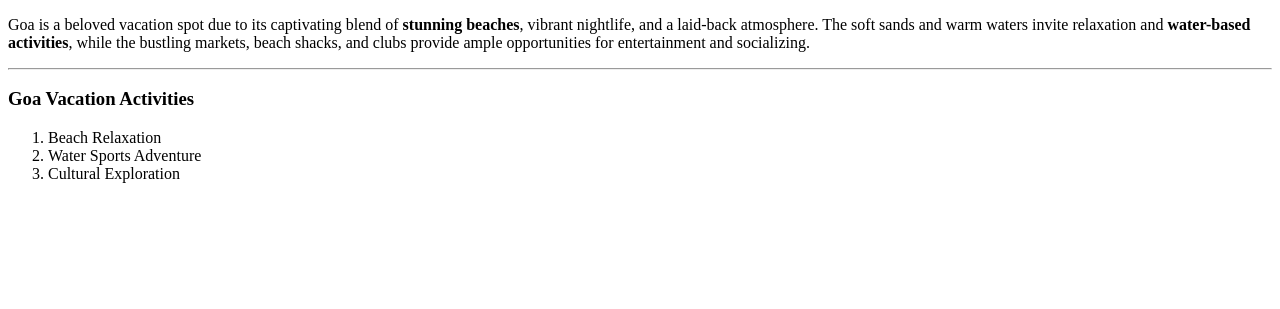
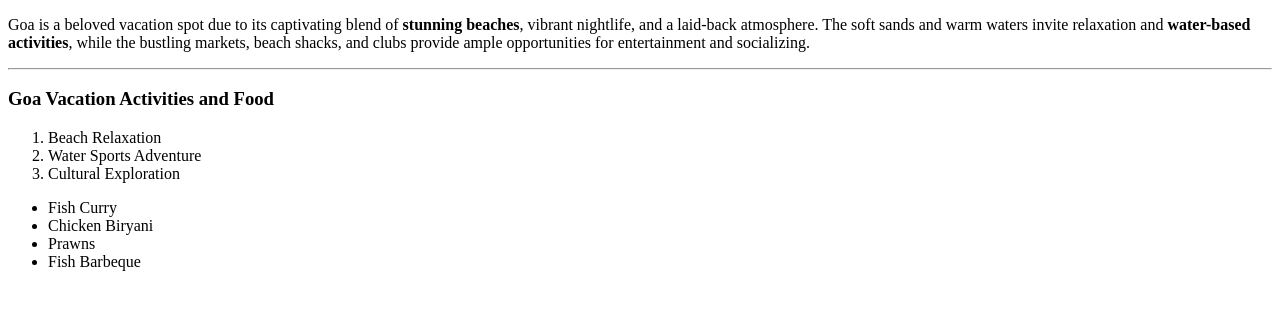
Before and after one commit to 44-563-WebApps-F23/44563-webapps-f23-assignment3-Shivaramreddypalla, a plain HTML site: page index.html in a window 1280 px wide. Shown: the part 105-414 px from the top of the page. Drawn offline with Linux system fonts and the light colour scheme.

Commit message:
added vacation food

```diff
--- a/index.html
+++ b/index.html
@@ -21,13 +21,19 @@
     </p>
     <hr>
     <h3>
-        Goa Vacation Activities
+        Goa Vacation Activities and Food
     </h3>
     <ol>
         <li>Beach Relaxation</li>
         <li> Water Sports Adventure</li>
         <li> Cultural Exploration</li>
     </ol>
+    <ul>
+       <li>Fish Curry</li>
+       <li>Chicken Biryani</li>
+       <li>Prawns</li>
+       <li>Fish Barbeque</li>
+    </ul>
 </body>
 
 </html>
```
